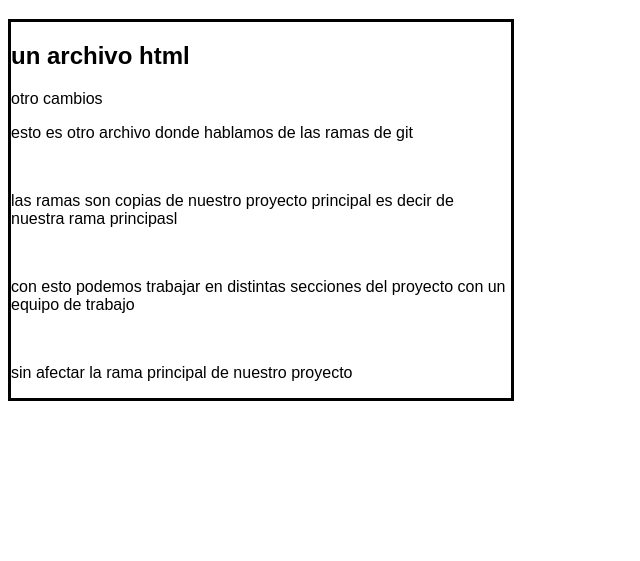
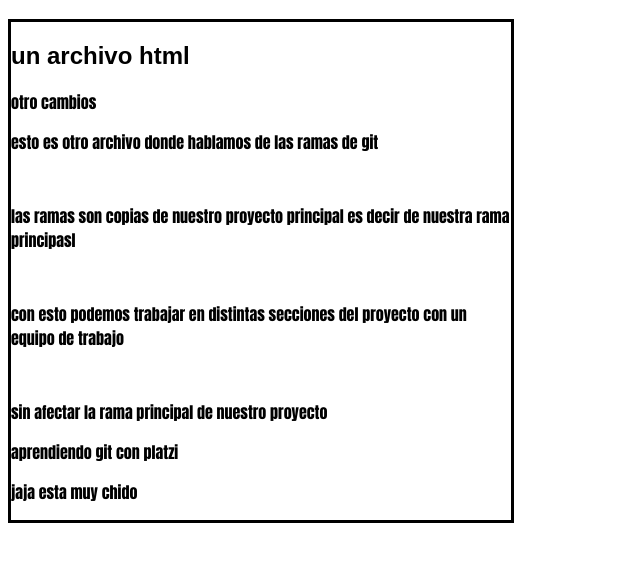
Before and after one commit to MiguelSrb/curso_git, a plain HTML site: page index.html in a window 1280 px wide. Shown: the part 61-622 px from the top of the page, without its empty margins (0-640 px from the left). Drawn offline with Linux system fonts and the light colour scheme.

Commit message:
cambio de estilo de fuente

```diff
--- a/estilos/styles.css
+++ b/estilos/styles.css
@@ -9,3 +9,7 @@ body{
     border: solid;
 
 }
+
+p{
+    font-family: Impact, Haettenschweiler, 'Arial Narrow Bold', sans-serif;
+}
--- a/index.html
+++ b/index.html
@@ -16,6 +16,8 @@
     <p>las ramas son copias de nuestro proyecto principal es decir de nuestra rama principasl</p><br>
     <p>con esto podemos trabajar en distintas secciones del proyecto con un equipo de trabajo</p><br>
     <p>sin afectar la rama principal de nuestro proyecto</p>
+    <p>aprendiendo git con platzi</p>
+    <p>jaja esta muy chido</p>
 </div>
 
 </body>
```
